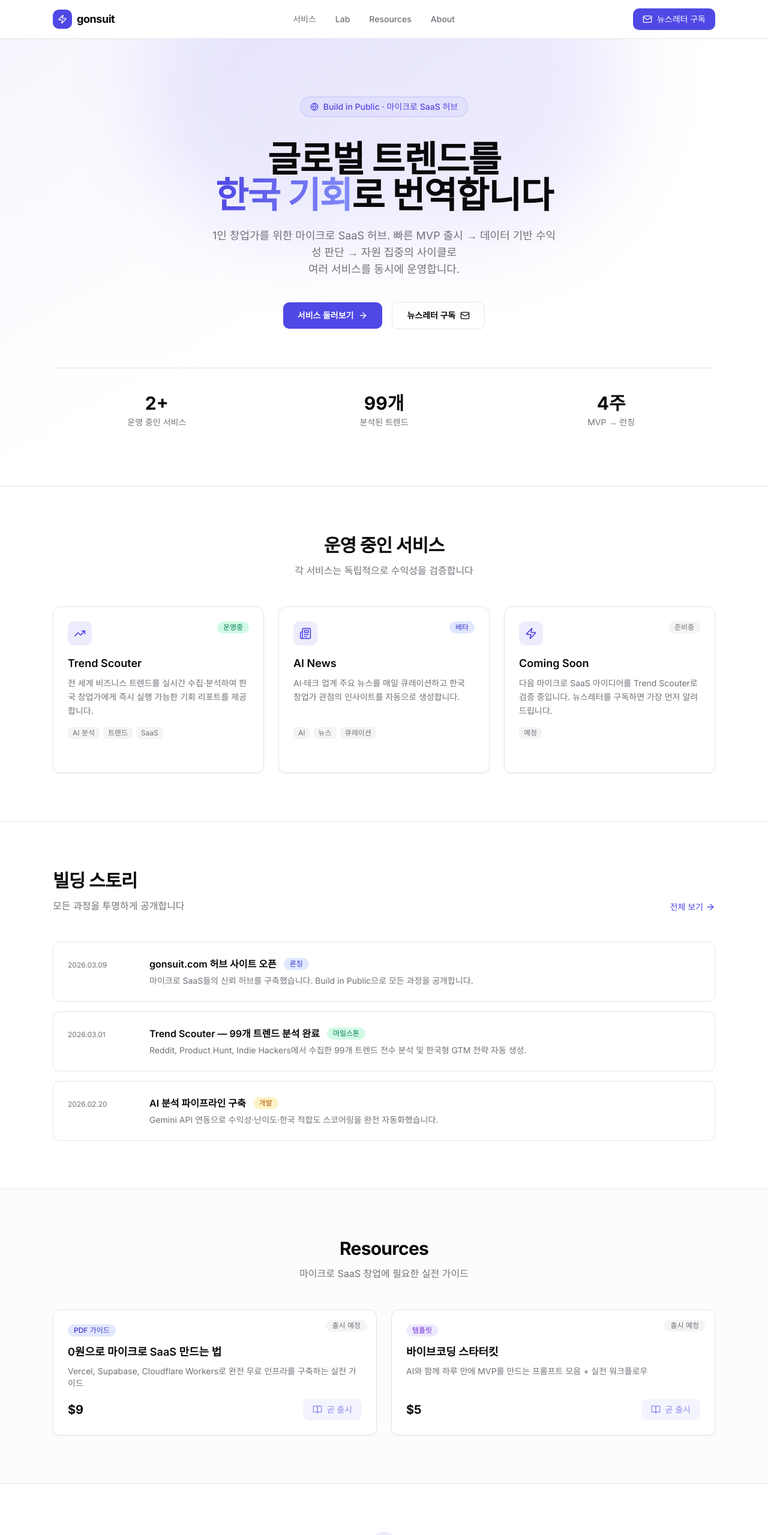
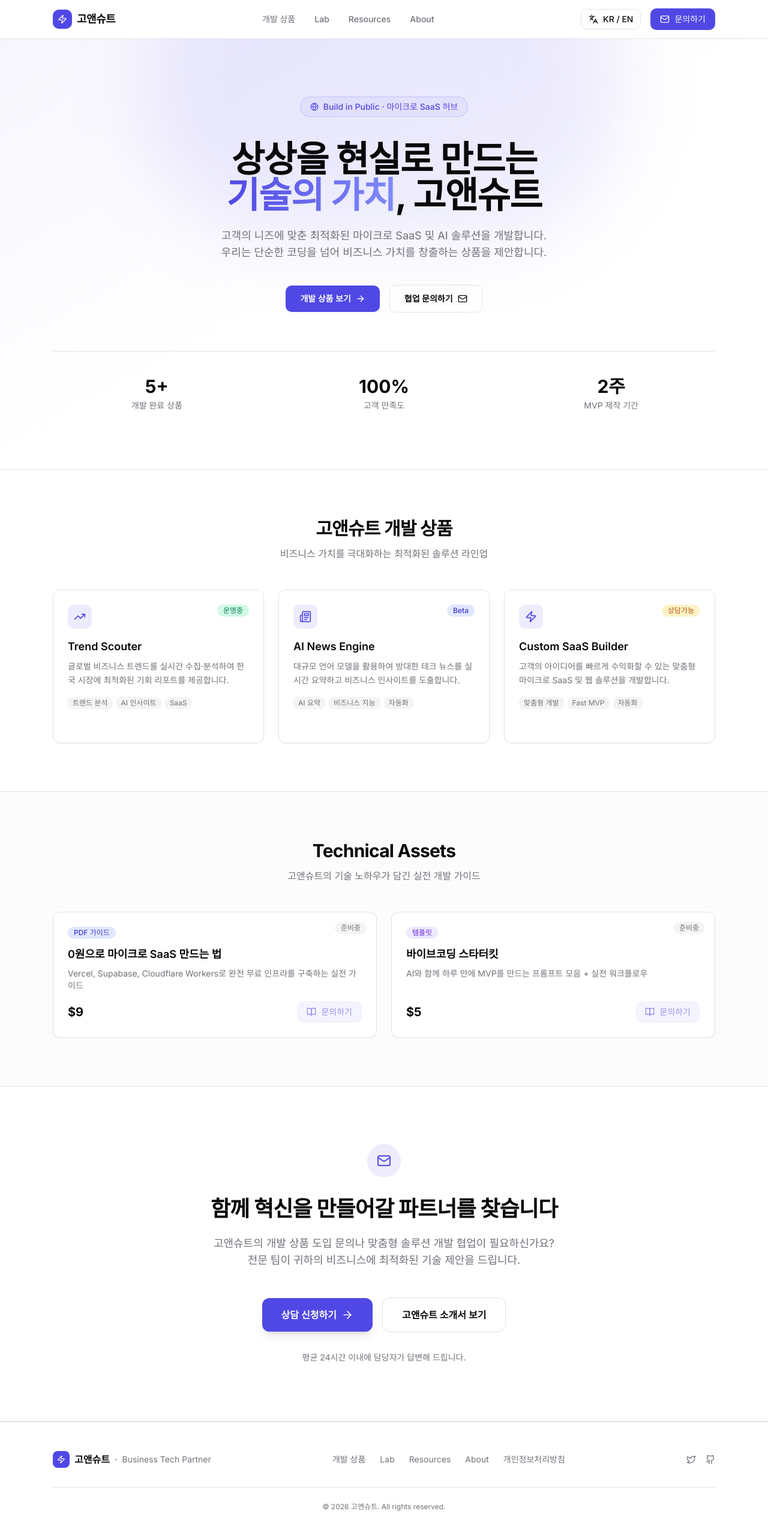
Before and after one commit to DeuklyoungKo/gonsuit, a Next.js app in the folder gonsuit/: page / in a window 1280 px wide. Shown: the top 2559 px of the page at 60% size. Built offline with nearby package versions, Linux system fonts and the light colour scheme.

Commit message:
feat: initialize core application layout and page, and update PRD.

```diff
--- a/gonsuit/src/app/layout.tsx
+++ b/gonsuit/src/app/layout.tsx
@@ -8,15 +8,15 @@ const inter = Inter({
 });
 
 export const metadata: Metadata = {
-  title: "gonsuit — Micro SaaS Hub",
+  title: "고앤슈트 (Go & Suit) — 비즈니스 테크 파트너",
   description:
-    "글로벌 트렌드를 가장 빠르게 한국 창업가·개발자의 언어로 번역하는 곳. 마이크로 SaaS 서비스를 개발하고 수익화를 검증합니다.",
-  keywords: ["마이크로 SaaS", "바이브코딩", "1인 창업", "AI 트렌드", "인디 해커"],
+    "고객의 상상을 현실로 만드는 기술력 기반의 마이크로 SaaS 및 AI 솔루션 개발 전문 기업, 고앤슈트입니다.",
+  keywords: ["고앤슈트", "Go & Suit", "마이크로 SaaS", "AI 솔루션", "비즈니스 개발", "MVP 제작"],
   openGraph: {
-    title: "gonsuit — Micro SaaS Hub",
-    description: "글로벌 트렌드를 한국 시장으로 번역하는 마이크로 SaaS 허브",
-    url: "https://gonsuit.com",
-    siteName: "gonsuit",
+    title: "고앤슈트 (Go & Suit) — 비즈니스 테크 파트너",
+    description: "상상을 기술로 현실화하는 고앤슈트의 개발 상품 및 솔루션 소개",
+    url: "https://go-suit.com",
+    siteName: "고앤슈트",
     locale: "ko_KR",
     type: "website",
   },
--- a/gonsuit/src/app/page.tsx
+++ b/gonsuit/src/app/page.tsx
@@ -11,6 +11,7 @@ import {
   Github,
   Twitter,
   ChevronRight,
+  Languages,
 } from "lucide-react";
 
 // ── 서비스 데이터 ──────────────────────────────────────────
@@ -18,32 +19,32 @@ const services = [
   {
     name: "Trend Scouter",
     description:
-      "전 세계 비즈니스 트렌드를 실시간 수집·분석하여 한국 창업가에게 즉시 실행 가능한 기회 리포트를 제공합니다.",
+      "글로벌 비즈니스 트렌드를 실시간 수집·분석하여 한국 시장에 최적화된 기회 리포트를 제공합니다.",
     status: "운영중",
     statusColor: "bg-emerald-100 text-emerald-700",
     href: "https://trendscouter.gonsuit.com",
     icon: TrendingUp,
-    tags: ["AI 분석", "트렌드", "SaaS"],
+    tags: ["트렌드 분석", "AI 인사이트", "SaaS"],
   },
   {
-    name: "AI News",
+    name: "AI News Engine",
     description:
-      "AI·테크 업계 주요 뉴스를 매일 큐레이션하고 한국 창업가 관점의 인사이트를 자동으로 생성합니다.",
-    status: "베타",
+      "대규모 언어 모델을 활용하여 방대한 테크 뉴스를 실시간 요약하고 비즈니스 인사이트를 도출합니다.",
+    status: "Beta",
     statusColor: "bg-indigo-100 text-indigo-700",
-    href: "/ai-news",
+    href: "#",
     icon: Newspaper,
-    tags: ["AI", "뉴스", "큐레이션"],
+    tags: ["AI 요약", "비즈니스 지능", "자동화"],
   },
   {
-    name: "Coming Soon",
+    name: "Custom SaaS Builder",
     description:
-      "다음 마이크로 SaaS 아이디어를 Trend Scouter로 검증 중입니다. 뉴스레터를 구독하면 가장 먼저 알려드립니다.",
-    status: "준비중",
-    statusColor: "bg-zinc-100 text-zinc-500",
-    href: "#newsletter",
+      "고객의 아이디어를 빠르게 수익화할 수 있는 맞춤형 마이크로 SaaS 및 웹 솔루션을 개발합니다.",
+    status: "상담가능",
+    statusColor: "bg-amber-100 text-amber-700",
+    href: "#",
     icon: Zap,
-    tags: ["예정"],
+    tags: ["맞춤형 개발", "Fast MVP", "자동화"],
   },
 ];
 
@@ -102,12 +103,12 @@ export default function Home() {
             <div className="flex h-8 w-8 items-center justify-center rounded-lg bg-primary">
               <Zap className="h-4 w-4 text-primary-foreground" />
             </div>
-            <span className="text-lg font-bold tracking-tight">gonsuit</span>
+            <span className="text-lg font-bold tracking-tight">고앤슈트</span>
           </Link>
 
           <nav className="hidden items-center gap-8 md:flex">
             {[
-              { label: "서비스", href: "#services" },
+              { label: "개발 상품", href: "#services" },
               { label: "Lab", href: "/lab" },
               { label: "Resources", href: "#resources" },
               { label: "About", href: "/about" },
@@ -122,13 +123,19 @@ export default function Home() {
             ))}
           </nav>
 
-          <Link
-            href="#newsletter"
-            className="hidden items-center gap-2 rounded-lg bg-primary px-4 py-2 text-sm font-medium text-primary-foreground transition-opacity hover:opacity-90 md:flex"
-          >
-            <Mail className="h-4 w-4" />
-            뉴스레터 구독
-          </Link>
+          <div className="flex items-center gap-4">
+            <button className="hidden items-center gap-2 rounded-lg border border-border px-3 py-1.5 text-sm font-medium transition-colors hover:bg-muted md:flex">
+              <Languages className="h-4 w-4" />
+              <span>KR / EN</span>
+            </button>
+            <Link
+              href="/contact"
+              className="flex items-center gap-2 rounded-lg bg-primary px-4 py-2 text-sm font-medium text-primary-foreground transition-opacity hover:opacity-90"
+            >
+              <Mail className="h-4 w-4" />
+              문의하기
+            </Link>
+          </div>
         </div>
       </header>
 
@@ -146,19 +153,18 @@ export default function Home() {
             </div>
 
             <h1 className="mx-auto mt-6 max-w-3xl text-5xl font-bold leading-tight tracking-tight text-foreground md:text-6xl">
-              글로벌 트렌드를
+              상상을 현실로 만드는
               <br />
               <span className="bg-gradient-to-r from-primary to-indigo-400 bg-clip-text text-transparent">
-                한국 기회
+                기술의 가치
               </span>
-              로 번역합니다
+              , 고앤슈트
             </h1>
 
             <p className="mx-auto mt-6 max-w-xl text-lg text-muted-foreground">
-              1인 창업가를 위한 마이크로 SaaS 허브. 빠른 MVP 출시 →
-              데이터 기반 수익성 판단 → 자원 집중의 사이클로
+              고객의 니즈에 맞춘 최적화된 마이크로 SaaS 및 AI 솔루션을 개발합니다.
               <br className="hidden md:block" />
-              여러 서비스를 동시에 운영합니다.
+              우리는 단순한 코딩을 넘어 비즈니스 가치를 창출하는 상품을 제안합니다.
             </p>
 
             <div className="mt-10 flex flex-col items-center justify-center gap-4 sm:flex-row">
@@ -166,14 +172,14 @@ export default function Home() {
                 href="#services"
                 className="flex items-center gap-2 rounded-lg bg-primary px-6 py-3 text-sm font-semibold text-primary-foreground shadow-sm transition-opacity hover:opacity-90"
               >
-                서비스 둘러보기
+                개발 상품 보기
                 <ArrowRight className="h-4 w-4" />
               </Link>
               <Link
-                href="#newsletter"
+                href="/about"
                 className="flex items-center gap-2 rounded-lg border border-border px-6 py-3 text-sm font-semibold text-foreground transition-colors hover:bg-muted"
               >
-                뉴스레터 구독
+                협업 문의하기
                 <Mail className="h-4 w-4" />
               </Link>
             </div>
@@ -181,9 +187,9 @@ export default function Home() {
             {/* 지표 */}
             <div className="mt-16 grid grid-cols-3 gap-8 border-t border-border pt-10">
               {[
-                { value: "2+", label: "운영 중인 서비스" },
-                { value: "99개", label: "분석된 트렌드" },
-                { value: "4주", label: "MVP → 런칭" },
+                { value: "5+", label: "개발 완료 상품" },
+                { value: "100%", label: "고객 만족도" },
+                { value: "2주", label: "MVP 제작 기간" },
               ].map((stat) => (
                 <div key={stat.label} className="text-center">
                   <div className="text-3xl font-bold text-foreground">{stat.value}</div>
@@ -198,9 +204,9 @@ export default function Home() {
         <section id="services" className="border-b border-border py-20">
           <div className="mx-auto max-w-6xl px-6">
             <div className="mb-12 text-center">
-              <h2 className="text-3xl font-bold tracking-tight">운영 중인 서비스</h2>
+              <h2 className="text-3xl font-bold tracking-tight">고앤슈트 개발 상품</h2>
               <p className="mt-3 text-muted-foreground">
-                각 서비스는 독립적으로 수익성을 검증합니다
+                비즈니스 가치를 극대화하는 최적화된 솔루션 라인업
               </p>
             </div>
 
@@ -245,53 +251,19 @@ export default function Home() {
           </div>
         </section>
 
-        {/* ── Building Stories ────────────────────────────── */}
+        {/* ── Building Stories (주석 처리) ──────────────────────
         <section className="border-b border-border py-20">
-          <div className="mx-auto max-w-6xl px-6">
-            <div className="mb-12 flex items-end justify-between">
-              <div>
-                <h2 className="text-3xl font-bold tracking-tight">빌딩 스토리</h2>
-                <p className="mt-3 text-muted-foreground">모든 과정을 투명하게 공개합니다</p>
-              </div>
-              <Link
-                href="/lab"
-                className="flex items-center gap-1 text-sm font-medium text-primary hover:underline"
-              >
-                전체 보기 <ArrowRight className="h-4 w-4" />
-              </Link>
-            </div>
-
-            <div className="space-y-4">
-              {stories.map((story, i) => (
-                <div
-                  key={i}
-                  className="flex gap-6 rounded-xl border border-border bg-card p-6 transition-colors hover:border-primary/30"
-                >
-                  <div className="w-28 shrink-0">
-                    <span className="text-xs text-muted-foreground">{story.date}</span>
-                  </div>
-                  <div className="flex-1">
-                    <div className="flex items-center gap-3">
-                      <h3 className="font-semibold">{story.title}</h3>
-                      <span className={`rounded-full px-2.5 py-0.5 text-xs font-medium ${story.tagColor}`}>
-                        {story.tag}
-                      </span>
-                    </div>
-                    <p className="mt-1.5 text-sm text-muted-foreground">{story.desc}</p>
-                  </div>
-                </div>
-              ))}
-            </div>
-          </div>
+          ...
         </section>
+        ── */}
 
         {/* ── Resources ────────────────────────────────────── */}
         <section id="resources" className="border-b border-border bg-muted/30 py-20">
           <div className="mx-auto max-w-6xl px-6">
             <div className="mb-12 text-center">
-              <h2 className="text-3xl font-bold tracking-tight">Resources</h2>
+              <h2 className="text-3xl font-bold tracking-tight">Technical Assets</h2>
               <p className="mt-3 text-muted-foreground">
-                마이크로 SaaS 창업에 필요한 실전 가이드
+                고앤슈트의 기술 노하우가 담긴 실전 개발 가이드
               </p>
             </div>
 
@@ -303,7 +275,7 @@ export default function Home() {
                 >
                   {res.comingSoon && (
                     <div className="absolute right-4 top-4 rounded-full bg-zinc-100 px-2.5 py-0.5 text-xs text-zinc-500">
-                      출시 예정
+                      준비중
                     </div>
                   )}
                   <span className={`inline-flex w-fit rounded-full px-2.5 py-0.5 text-xs font-medium ${res.badgeColor}`}>
@@ -318,7 +290,7 @@ export default function Home() {
                       className="flex items-center gap-2 rounded-lg bg-primary/10 px-4 py-2 text-sm font-medium text-primary opacity-60"
                     >
                       <BookOpen className="h-4 w-4" />
-                      곧 출시
+                      문의하기
                     </button>
                   </div>
                 </div>
@@ -327,66 +299,47 @@ export default function Home() {
           </div>
         </section>
 
-        {/* ── Newsletter ───────────────────────────────────── */}
-        <section id="newsletter" className="border-b border-border py-20">
-          <div className="mx-auto max-w-2xl px-6 text-center">
-            <div className="inline-flex h-14 w-14 items-center justify-center rounded-full bg-primary/10">
-              <Mail className="h-6 w-6 text-primary" />
+        {/* ── Contact Section ────────────────────────────────── */}
+        <section id="contact" className="border-b border-border py-24">
+          <div className="mx-auto max-w-3xl px-6 text-center">
+            <div className="inline-flex h-14 w-14 items-center justify-center rounded-full bg-primary/10 text-primary">
+              <Mail className="h-6 w-6" />
             </div>
-            <h2 className="mt-6 text-3xl font-bold tracking-tight">
-              빌딩 인사이트를 받아보세요
+            <h2 className="mt-8 text-4xl font-bold tracking-tight">
+              함께 혁신을 만들어갈 파트너를 찾습니다
             </h2>
-            <p className="mt-4 text-muted-foreground">
-              새로운 서비스 출시, 수익 지표 공개, 바이브코딩 팁을
+            <p className="mt-6 text-lg text-muted-foreground">
+              고앤슈트의 개발 상품 도입 문의나 맞춤형 솔루션 개발 협업이 필요하신가요?
               <br />
-              가장 먼저 이메일로 전달해 드립니다.
+              전문 팀이 귀하의 비즈니스에 최적화된 기술 제안을 드립니다.
             </p>
 
-            <form className="mx-auto mt-8 flex max-w-md gap-3">
-              <input
-                type="email"
-                placeholder="이메일 주소를 입력하세요"
-                className="flex-1 rounded-lg border border-border bg-background px-4 py-2.5 text-sm outline-none ring-offset-background transition-colors placeholder:text-muted-foreground focus:border-primary focus:ring-2 focus:ring-ring"
-              />
+            <div className="mt-12 flex flex-col items-center justify-center gap-4 sm:flex-row">
+              <Link
+                href="mailto:contact@go-suit.com"
+                className="flex w-full items-center justify-center gap-2 rounded-xl bg-primary px-8 py-4 text-base font-semibold text-primary-foreground shadow-lg transition-all hover:scale-[1.02] hover:opacity-95 sm:w-auto"
+              >
+                상담 신청하기
+                <ArrowRight className="h-5 w-5" />
+              </Link>
               <button
-                type="submit"
-                className="flex items-center gap-2 rounded-lg bg-primary px-5 py-2.5 text-sm font-semibold text-primary-foreground transition-opacity hover:opacity-90"
+                className="flex w-full items-center justify-center gap-2 rounded-xl border border-border bg-card px-8 py-4 text-base font-semibold text-foreground transition-all hover:bg-muted sm:w-auto"
               >
-                구독하기
-                <ArrowRight className="h-4 w-4" />
+                고앤슈트 소개서 보기
               </button>
-            </form>
+            </div>
 
-            <p className="mt-4 text-xs text-muted-foreground">
-              스팸 없음. 언제든지 구독 취소 가능.
+            <p className="mt-8 text-sm text-muted-foreground">
+              평균 24시간 이내에 담당자가 답변해 드립니다.
             </p>
           </div>
         </section>
 
-        {/* ── AI News Preview ──────────────────────────────── */}
+        {/* ── AI News Preview (주석 처리) ────────────────────────
         <section className="border-b border-border bg-muted/30 py-16">
-          <div className="mx-auto max-w-6xl px-6">
-            <div className="flex flex-col items-center gap-4 text-center md:flex-row md:justify-between md:text-left">
-              <div>
-                <div className="mb-2 inline-flex items-center gap-2 rounded-full bg-indigo-100 px-3 py-1 text-xs font-medium text-indigo-700">
-                  <Newspaper className="h-3 w-3" /> Beta
-                </div>
-                <h2 className="text-2xl font-bold">AI News 큐레이션</h2>
-                <p className="mt-2 max-w-lg text-muted-foreground">
-                  매일 AI·테크 뉴스를 수집하고 "한국 창업가에게 왜 중요한가"
-                  인사이트를 자동 생성합니다.
-                </p>
-              </div>
-              <Link
-                href="/ai-news"
-                className="flex shrink-0 items-center gap-2 rounded-lg border border-border bg-background px-5 py-2.5 text-sm font-semibold transition-colors hover:bg-muted"
-              >
-                <ExternalLink className="h-4 w-4" />
-                뉴스 보기 (Beta)
-              </Link>
-            </div>
-          </div>
+          ...
         </section>
+        ── */}
       </main>
 
       {/* ── Footer ──────────────────────────────────────── */}
@@ -397,13 +350,13 @@ export default function Home() {
               <div className="flex h-7 w-7 items-center justify-center rounded-md bg-primary">
                 <Zap className="h-3.5 w-3.5 text-primary-foreground" />
               </div>
-              <span className="font-bold">gonsuit</span>
+              <span className="font-bold">고앤슈트</span>
               <span className="text-muted-foreground">·</span>
-              <span className="text-sm text-muted-foreground">Micro SaaS Hub</span>
+              <span className="text-sm text-muted-foreground">Business Tech Partner</span>
             </div>
 
             <nav className="flex gap-6 text-sm text-muted-foreground">
-              {["서비스", "Lab", "Resources", "About", "개인정보처리방침"].map((item) => (
+              {["개발 상품", "Lab", "Resources", "About", "개인정보처리방침"].map((item) => (
                 <Link key={item} href="#" className="transition-colors hover:text-foreground">
                   {item}
                 </Link>
@@ -421,7 +374,7 @@ export default function Home() {
           </div>
 
           <div className="mt-8 border-t border-border pt-6 text-center text-xs text-muted-foreground">
-            © 2026 gonsuit. All rights reserved.
+            © 2026 고앤슈트. All rights reserved.
           </div>
         </div>
       </footer>
```
Also changed, not shown: 1 other file (tests, documents, lock files or other folders).
